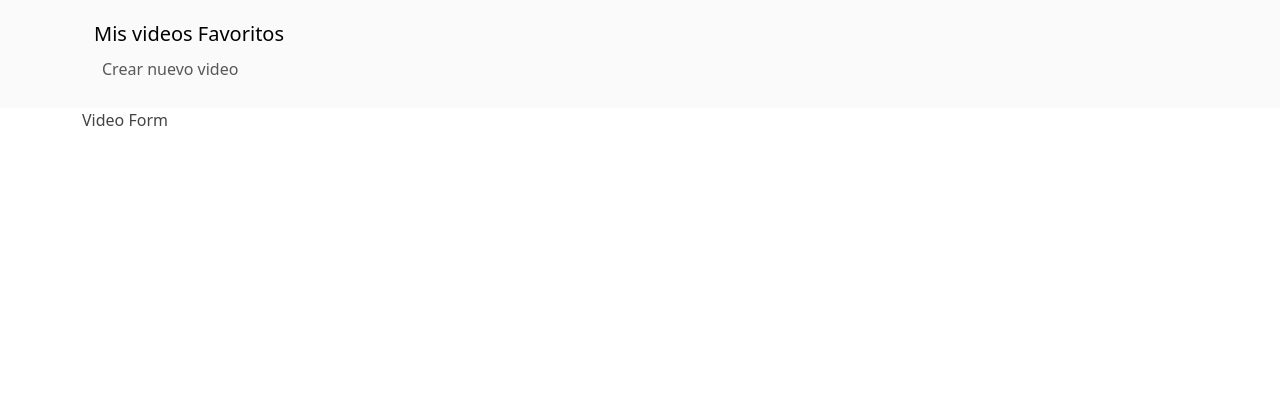
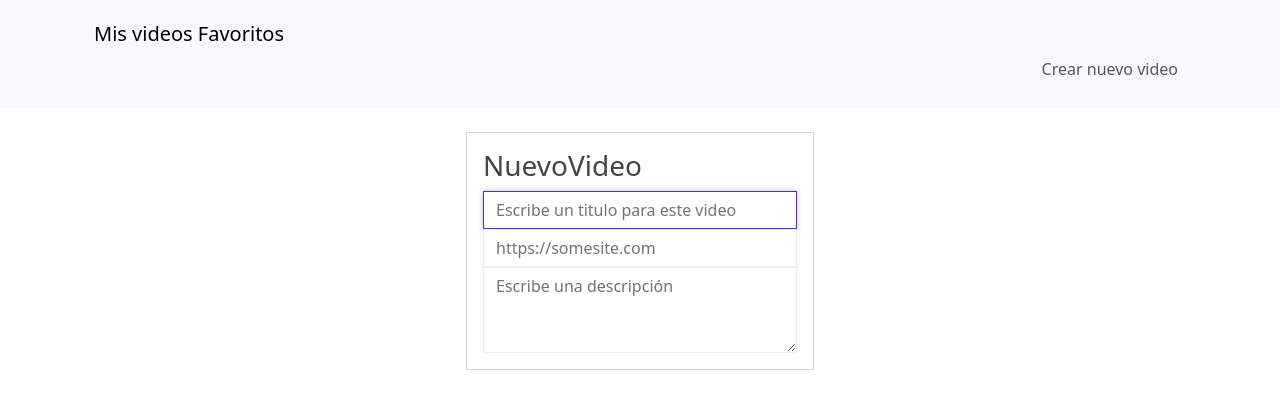
Before and after one commit to Gabipretel/mern-typescript, a React (Vite) app in the folder client/: page /newvideo in a window 1280 px wide. Shown: the top 408 px of the page. Built offline with nearby package versions, Linux system fonts and the light colour scheme.

Commit message:
add videoForm

```diff
--- a/client/src/App.tsx
+++ b/client/src/App.tsx
@@ -6,7 +6,7 @@ function App() {
   return (
     <>
       <NavBar />
-      <div className="container">
+      <div className="container p-4">
         <Routes>
           {/* <Route path='/' element={<NavBar/>}/> */}
           <Route path="/videolist" element={<VideoList />} />
--- a/client/src/components/NavBar/NavBar.tsx
+++ b/client/src/components/NavBar/NavBar.tsx
@@ -3,9 +3,9 @@ import { Link } from "react-router-dom";
 
 const NavBar = () => {
   return (
-    <nav className="navbar navbar-expand-lg bg-body-tertiary">
+    <nav className="navbar navbar-expand-lg navbar-light bg-light">
       <div className="container">
-        <div className="container-fluid">
+        <div className="container">
           <Link className="navbar-brand" to="/">
             Mis videos Favoritos
           </Link>
@@ -20,8 +20,8 @@ const NavBar = () => {
           >
             <span className="navbar-toggler-icon"></span>
           </button>
-          <div className="collapse navbar-collapse" id="navbarNav">
-            <ul className="navbar-nav">
+          <div className="collapse navbar-collapse " id="navbarNav">
+            <ul className="navbar-nav ms-auto">
               <li className="nav-item">
                 <Link className="nav-link" to="/newvideo">
                   Crear nuevo video
--- a/client/src/components/Videos/Video.ts
+++ b/client/src/components/Videos/Video.ts
@@ -1,8 +1,8 @@
 export interface Video{
-    createdAt: string,
     description: string,
     title: string,
-    updatedAt: string,
     url: string,
-    _id: string,
+    _id?: string,
+    createdAt?: string,
+    updatedAt?: string,
   }
--- a/client/src/components/Videos/VideoForm.tsx
+++ b/client/src/components/Videos/VideoForm.tsx
@@ -1,11 +1,70 @@
-import React from 'react'
+import React, { useState } from "react";
+import { Video } from "./Video";
 
 const VideoForm = () => {
+  type InputChange = ChangeEvent<HTMLInputElement | HTMLTextAreaElement>;
+
+  const [video,setVideo] = useState<Video>({
+    title:'',
+    url:'',
+    description:''
+  })
+
+  const handleInputChange = (e: InputChange) =>
+    setVideo({ ...video, [e.target.name]: e.target.value });
+
   return (
-    <div>
-      Video Form
+    <div className="row">
+      <div className="col-md-4 offset-md-4">
+        <div className="card my-auto">
+          <div className="card-body">
+            <h3>NuevoVideo</h3>
+            <form>
+              <div className="form-group">
+                <input
+                  type="text"
+                  name="title"
+                  placeholder="Escribe un titulo para este video"
+                  className="form-control"
+                  autoFocus
+                  onChange={handleInputChange}
+                  // value={video.title}
+                />
+              </div>
+
+              <div className="form-group">
+                <input
+                  type="text"
+                  name="url"
+                  placeholder="https://somesite.com"
+                  className="form-control"
+                  onChange={handleInputChange}
+                  // value={video.url}
+                />
+              </div>
+
+              <div className="form-group">
+                <textarea
+                  name="description"
+                  rows={3}
+                  className="form-control"
+                  placeholder="Escribe una descripción "
+                  onChange={handleInputChange}
+                  // value={video.description}
+                ></textarea>
+              </div>
+
+              {/* {params.id ? (
+                <button className="btn btn-info">Update</button>
+              ) : (
+                <button className="btn btn-primary">Create</button>
+              )} */}
+            </form>
+          </div>
+        </div>
+      </div>
     </div>
-  )
-}
+  );
+};
 
-export default VideoForm
+export default VideoForm;
--- a/client/src/components/Videos/VideoItem.tsx
+++ b/client/src/components/Videos/VideoItem.tsx
@@ -14,6 +14,7 @@ const VideoItem = ({video}: Props) => {
         <h3>{video.description}</h3>
         <h2>Link al video:</h2>
         <h3>{video.url}</h3>
+        <h3>{video._id}</h3>
     </div>
   )
 }
--- a/client/src/components/Videos/VideoService.ts
+++ b/client/src/components/Videos/VideoService.ts
@@ -1,4 +1,5 @@
 import axios from 'axios'
+
 export const getVideos  = async()=>{
     return  await axios.get('http://localhost:3000/videos')
 
```
Also changed, not shown: 1 other file (tests, documents, lock files or other folders).
